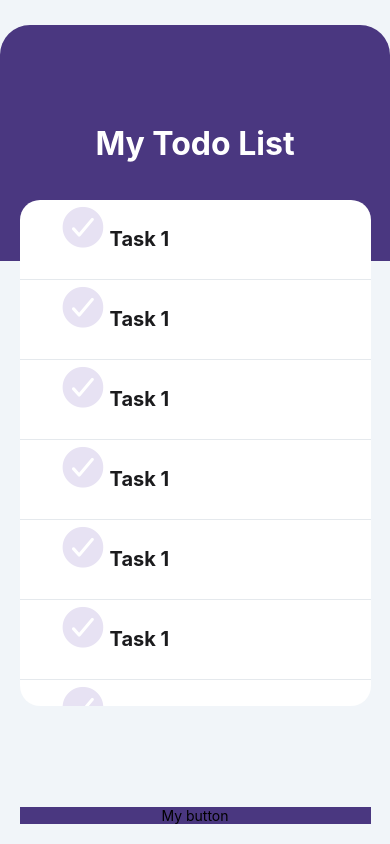
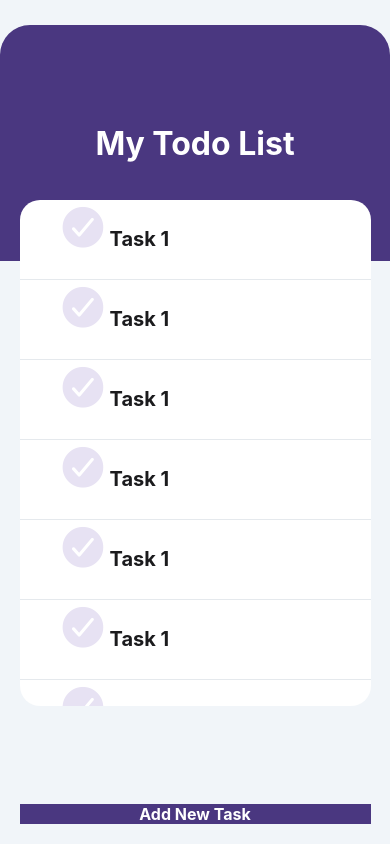
Before and after one commit to Sandun-Induranga/Todo-App-by-usting-React-Native, a React Native app: screen / in a window 390 px wide. Built offline with nearby package versions, Linux system fonts and the light colour scheme.

Commit message:
Content Updated

```diff
--- a/App.js
+++ b/App.js
@@ -60,7 +60,9 @@ export default function App() {
       </View>
       <View style={styles.btnAdd}>
         <TouchableOpacity style={styles.btn}>
-          <Text>My button</Text>
+          <Text style={{ fontSize: 16, color: "white", fontWeight: "bold" }}>
+            Add New Task
+          </Text>
         </TouchableOpacity>
       </View>
     </SafeAreaView>
```
